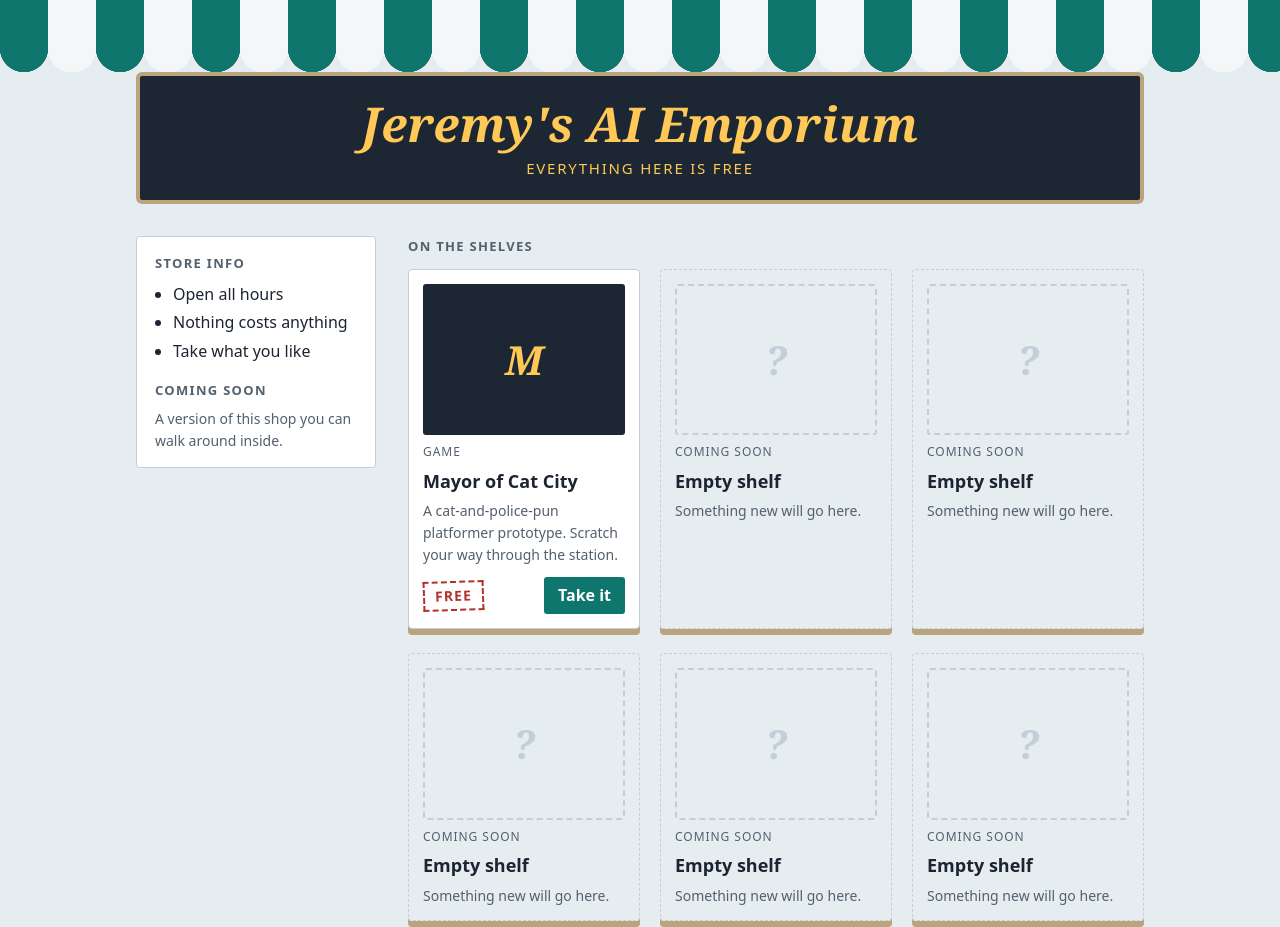
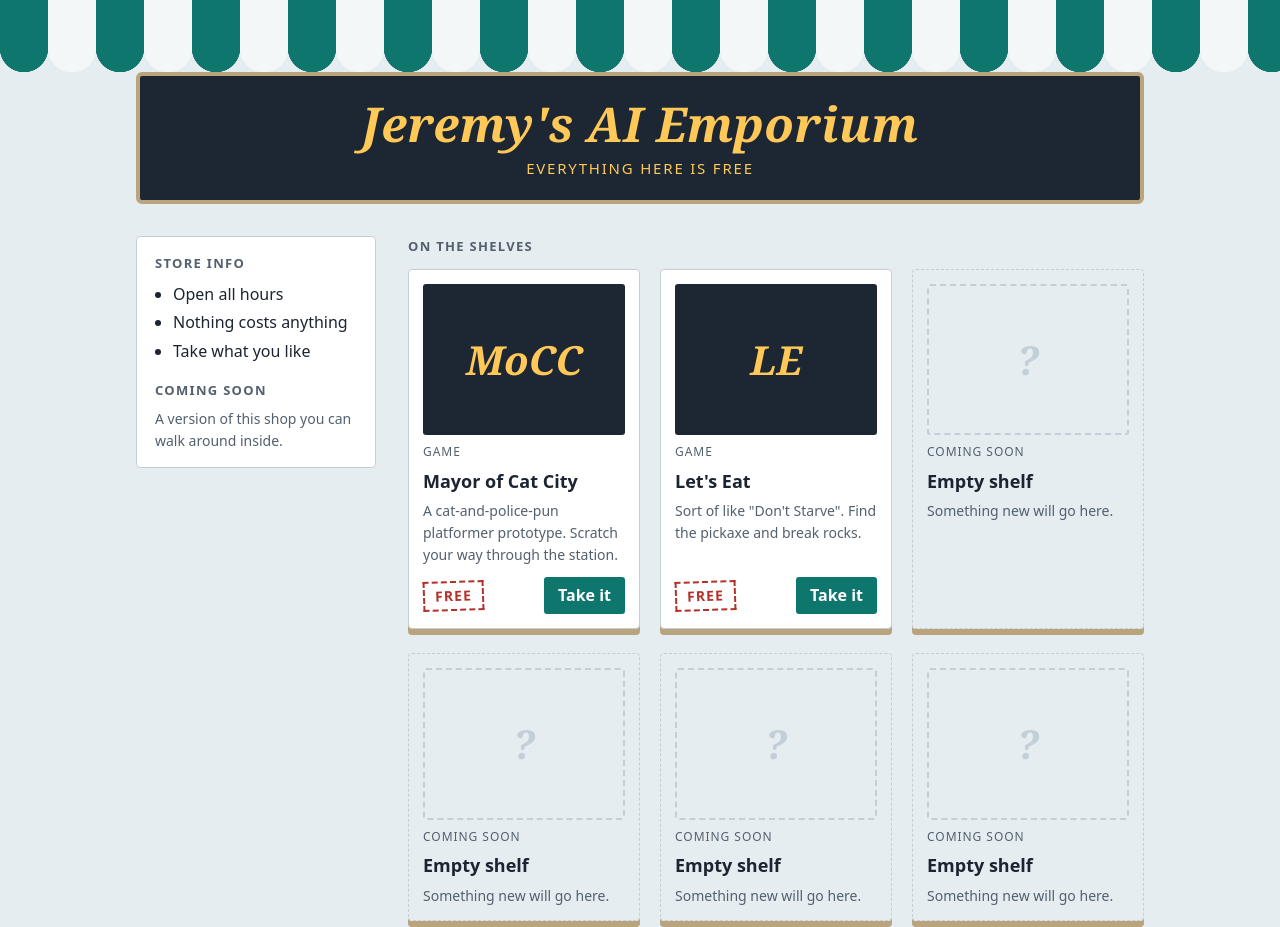
Before and after one commit to nimbus57/jeremys-ai-emporium, a plain HTML site: page index.html in a window 1280 px wide. Shown: the top 927 px of the page. Drawn offline with Linux system fonts and the light colour scheme.

Commit message:
Add new game entry for 'Let's Eat'
Added a new game entry for 'Let's Eat' with description and link.

```diff
--- a/index.html
+++ b/index.html
@@ -188,13 +188,24 @@
         -->
 
         <article class="item">
-          <div class="thumb" aria-hidden="true">M</div>
+          <div class="thumb" aria-hidden="true">MoCC</div>
           <span class="tag">Game</span>
           <h3>Mayor of Cat City</h3>
           <p>A cat-and-police-pun platformer prototype. Scratch your way through the station.</p>
           <div class="buy">
             <span class="price">FREE</span>
             <a class="take" href="https://nimbus57.github.io/mayor-of-cat-city">Take it</a>
+          </div>
+        </article>
+
+        <article class="item">
+          <div class="thumb" aria-hidden="true">LE</div>
+          <span class="tag">Game</span>
+          <h3>Let's Eat</h3>
+          <p>Sort of like "Don't Starve". Find the pickaxe and break rocks.</p>
+          <div class="buy">
+            <span class="price">FREE</span>
+            <a class="take" href="https://nimbus57.github.io/lets-eat">Take it</a>
           </div>
         </article>
 
```
